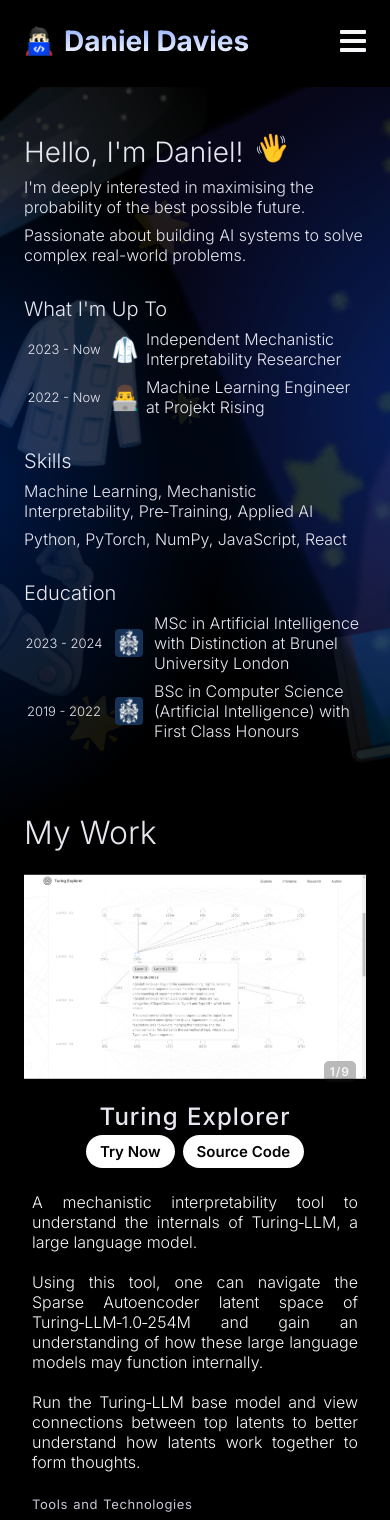
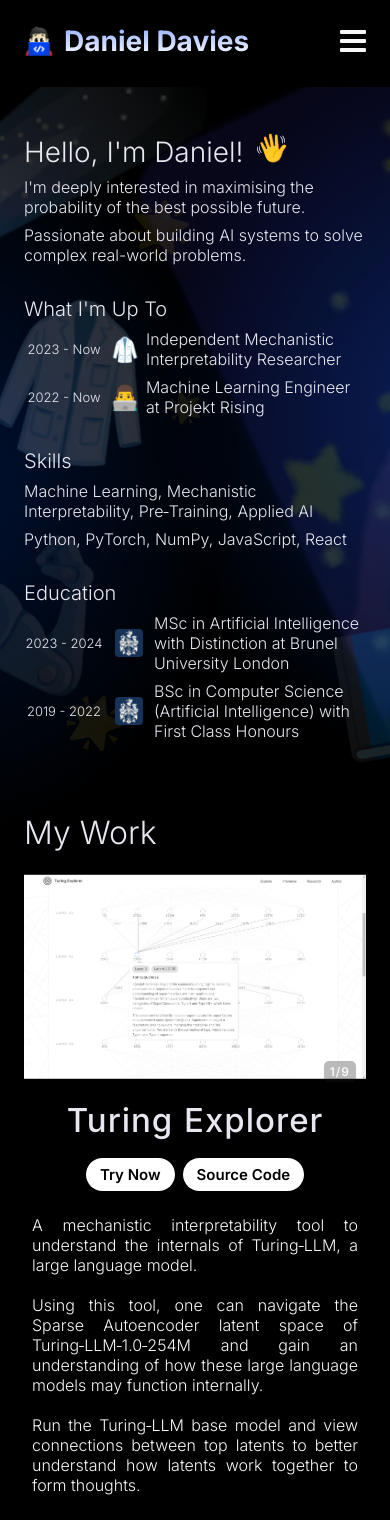
Before and after one commit to DanielJamesDavies/PortfolioWebsite, a React (Create React App) app: page / in a window 390 px wide. Shown: the top 1520 px of the page. Built offline with nearby package versions, Linux system fonts and the light colour scheme; a web font is replaced by a local one.

Commit message:
UI Improvements

```diff
--- a/src/components/Page/Page.css
+++ b/src/components/Page/Page.css
@@ -24,7 +24,6 @@
 	.page::before {
 		top: -90px;
 		right: -450px;
-		opacity: 0.3;
 	}
 }
 
@@ -45,7 +44,6 @@
 	.page::after {
 		bottom: -140px;
 		left: -450px;
-		opacity: 0.3;
 	}
 }
 
--- a/src/components/WorkList/WorkListItem/WorkListItem.css
+++ b/src/components/WorkList/WorkListItem/WorkListItem.css
@@ -272,14 +272,8 @@
 		width: 100%;
 	}
 
-	.work-list-item-title {
-		margin-top: 12px;
-		font-size: 24px;
-	}
-
 	.work-list-item-links {
-		margin-top: 8px;
-		margin-bottom: 8px;
+		margin-top: 24px;
 	}
 
 	.work-list-item-links-item {
```
